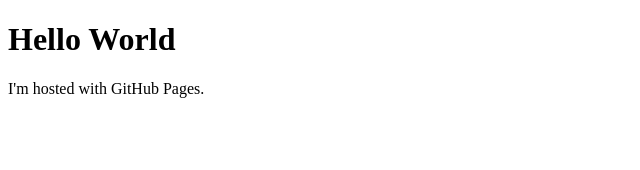
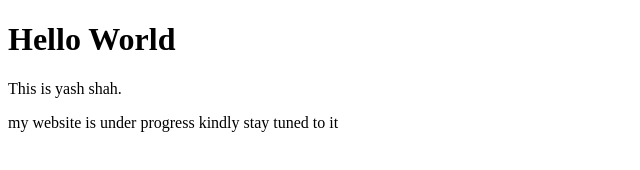
Before and after one commit to itsyashshah/itsyashshah.github.io, a plain HTML site: page index.html in a window 1280 px wide. Shown: the whole page, without its empty margins (0-640 px from the left). Drawn offline with Linux system fonts and the light colour scheme.

Commit message:
code editing

```diff
--- a/index.html
+++ b/index.html
@@ -2,6 +2,7 @@
 <html>
 <body>
 <h1>Hello World</h1>
-<p>I'm hosted with GitHub Pages.</p>
+<p>This is yash shah.</p>
+<p>my website is under progress kindly stay tuned to it </p>
 </body>
 </html>
```
